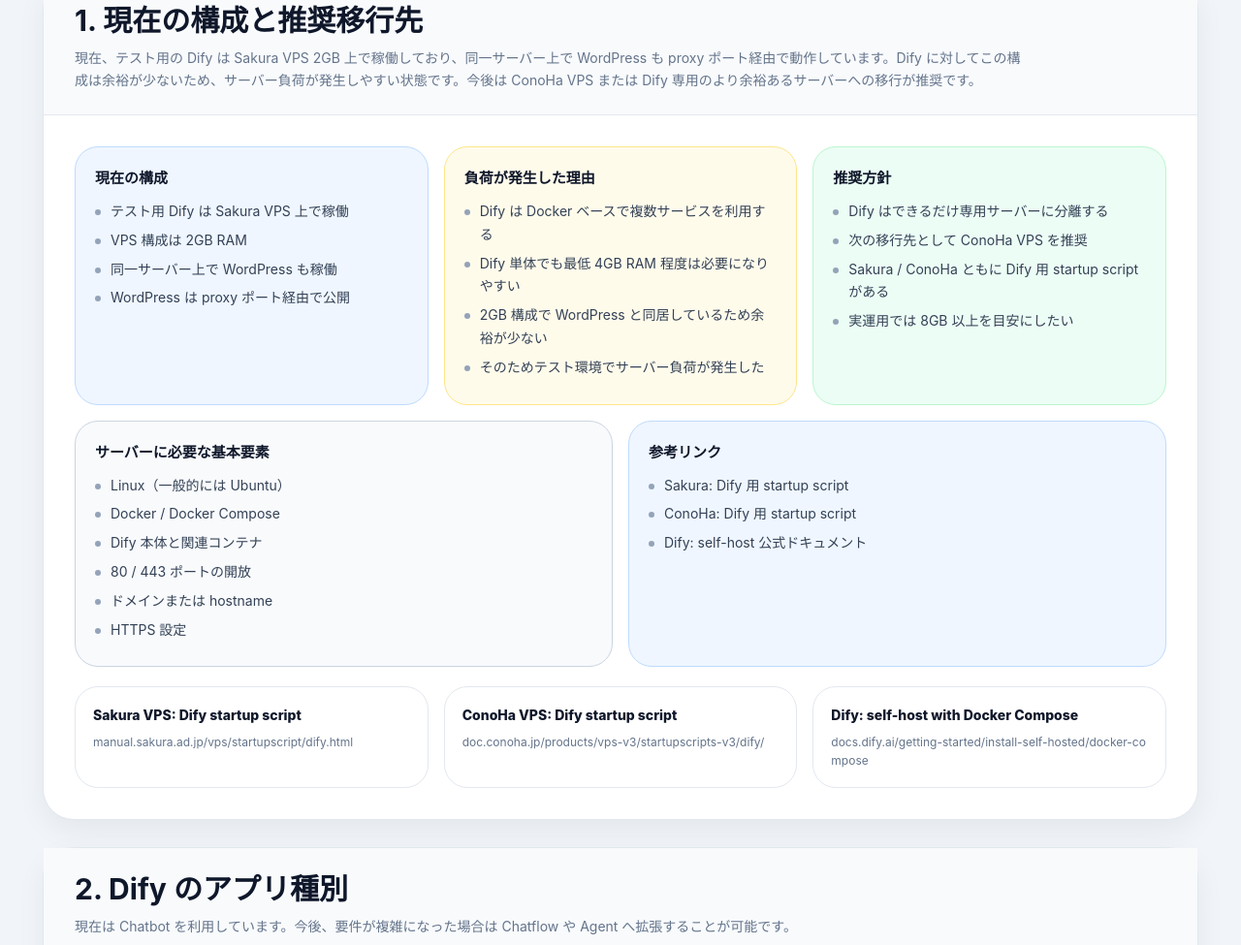
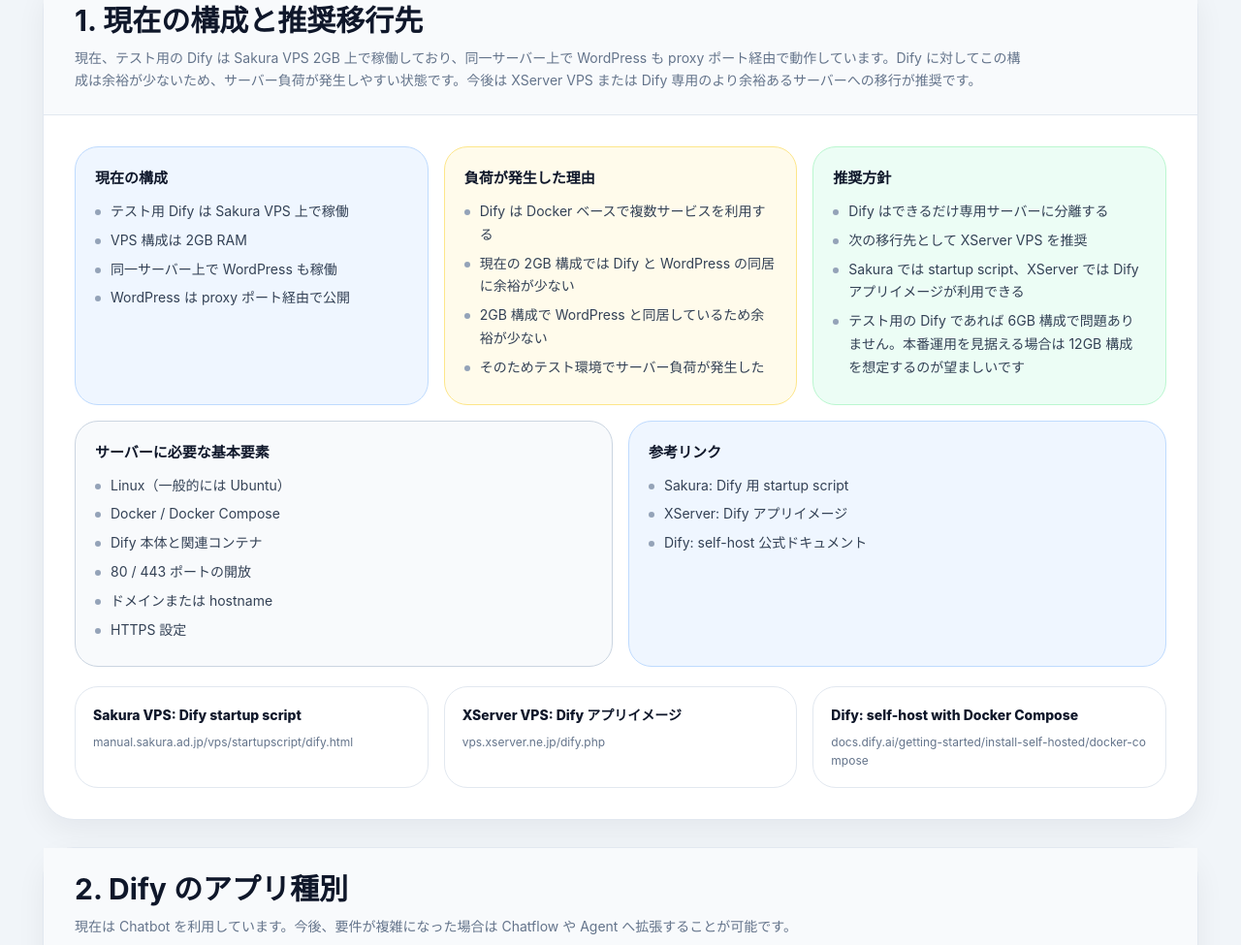
Before and after one commit to settenLab-dev/dify-test-chatbot-doc, a plain HTML site: page index.html in a window 1280 px wide. Shown: the part 252-1227 px from the top of the page at 97% size. Drawn offline with Linux system fonts and the light colour scheme.

Commit message:
fix file name, xserver

```diff
--- a/dify_static_mockup.html
+++ b/index.html
@@ -101,7 +101,7 @@
       <section class="slide">
         <div class="slide-header">
           <h2>1. 現在の構成と推奨移行先</h2>
-          <p>現在、テスト用の Dify は Sakura VPS 2GB 上で稼働しており、同一サーバー上で WordPress も proxy ポート経由で動作しています。Dify に対してこの構成は余裕が少ないため、サーバー負荷が発生しやすい状態です。今後は ConoHa VPS または Dify 専用のより余裕あるサーバーへの移行が推奨です。</p>
+          <p>現在、テスト用の Dify は Sakura VPS 2GB 上で稼働しており、同一サーバー上で WordPress も proxy ポート経由で動作しています。Dify に対してこの構成は余裕が少ないため、サーバー負荷が発生しやすい状態です。今後は XServer VPS または Dify 専用のより余裕あるサーバーへの移行が推奨です。</p>
         </div>
         <div class="slide-body">
           <div class="grid-3">
@@ -118,7 +118,7 @@
               <div class="card-title">負荷が発生した理由</div>
               <ul>
                 <li>Dify は Docker ベースで複数サービスを利用する</li>
-                <li>Dify 単体でも最低 4GB RAM 程度は必要になりやすい</li>
+                <li>現在の 2GB 構成では Dify と WordPress の同居に余裕が少ない</li>
                 <li>2GB 構成で WordPress と同居しているため余裕が少ない</li>
                 <li>そのためテスト環境でサーバー負荷が発生した</li>
               </ul>
@@ -127,9 +127,9 @@
               <div class="card-title">推奨方針</div>
               <ul>
                 <li>Dify はできるだけ専用サーバーに分離する</li>
-                <li>次の移行先として ConoHa VPS を推奨</li>
-                <li>Sakura / ConoHa ともに Dify 用 startup script がある</li>
-                <li>実運用では 8GB 以上を目安にしたい</li>
+                <li>次の移行先として XServer VPS を推奨</li>
+                <li>Sakura では startup script、XServer では Dify アプリイメージが利用できる</li>
+                <li>テスト用の Dify であれば 6GB 構成で問題ありません。本番運用を見据える場合は 12GB 構成を想定するのが望ましいです</li>
               </ul>
             </div>
           </div>
@@ -150,7 +150,7 @@
               <div class="card-title">参考リンク</div>
               <ul>
                 <li>Sakura: Dify 用 startup script</li>
-                <li>ConoHa: Dify 用 startup script</li>
+                <li>XServer: Dify アプリイメージ</li>
                 <li>Dify: self-host 公式ドキュメント</li>
               </ul>
             </div>
@@ -161,9 +161,9 @@
               <div class="link-title">Sakura VPS: Dify startup script</div>
               <div class="link-url">manual.sakura.ad.jp/vps/startupscript/dify.html</div>
             </a>
-            <a class="link-card" href="https://doc.conoha.jp/products/vps-v3/startupscripts-v3/dify/" target="_blank" rel="noreferrer">
-              <div class="link-title">ConoHa VPS: Dify startup script</div>
-              <div class="link-url">doc.conoha.jp/products/vps-v3/startupscripts-v3/dify/</div>
+            <a class="link-card" href="https://vps.xserver.ne.jp/dify.php" target="_blank" rel="noreferrer">
+              <div class="link-title">XServer VPS: Dify アプリイメージ</div>
+              <div class="link-url">vps.xserver.ne.jp/dify.php</div>
             </a>
             <a class="link-card" href="https://docs.dify.ai/getting-started/install-self-hosted/docker-compose" target="_blank" rel="noreferrer">
               <div class="link-title">Dify: self-host with Docker Compose</div>
```
